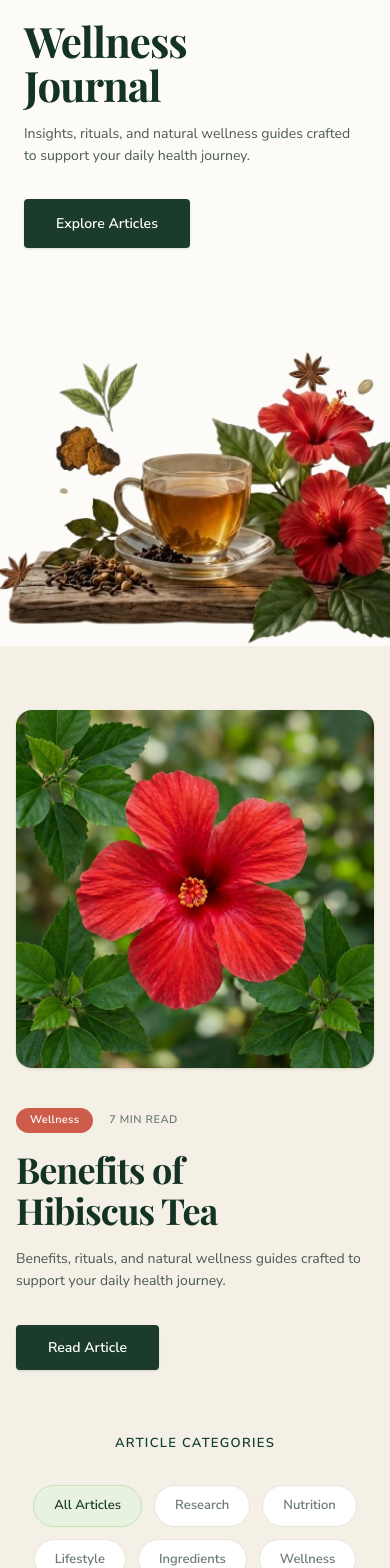
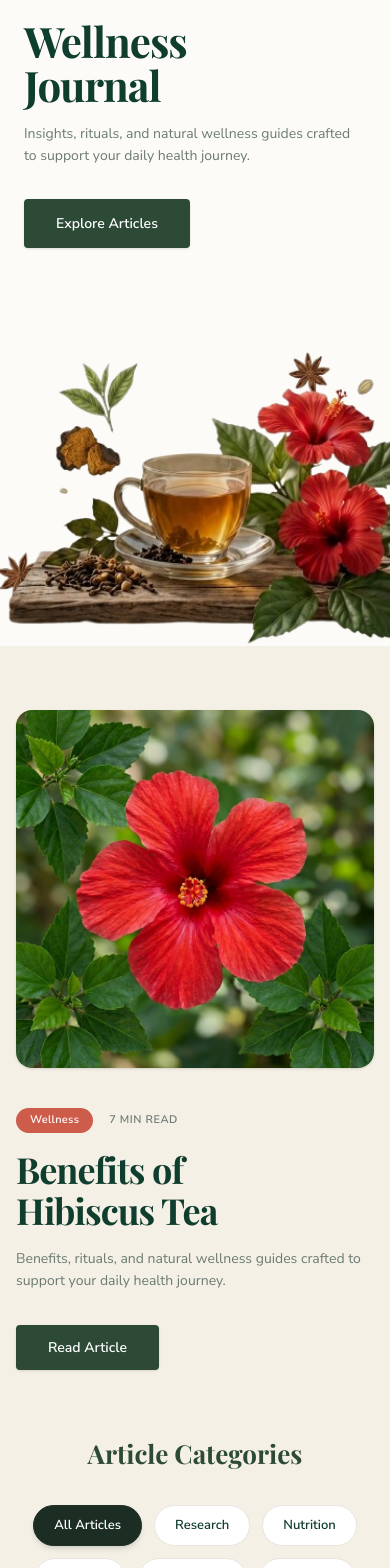
Before and after one commit to kavya536/HerbalTea, a Next.js app in the folder frontend/: page /journal in a window 390 px wide. Shown: the part 180-1748 px from the top of the page. Built offline with nearby package versions, Linux system fonts and the light colour scheme; no server answers.

Commit message:
style(journal): align headings, paragraph contents, buttons, and subheadings style with blog page

```diff
--- a/frontend/src/app/journal/JournalView.tsx
+++ b/frontend/src/app/journal/JournalView.tsx
@@ -26,13 +26,13 @@ export default function JournalView({ posts }: JournalViewProps) {
         {/* Left Content */}
         <div className="w-full md:w-[45%] flex justify-end px-6 py-12 md:p-12 lg:pr-16 z-20">
           <div className="max-w-[400px] w-full pt-10 md:pt-0">
-            <h1 className="text-[42px] md:text-[56px] lg:text-[72px] font-bold text-[#143325] mb-4 md:mb-6 leading-[1.05] tracking-tight" style={{ fontFamily: 'Playfair Display, serif' }}>
+            <h1 className="text-[42px] md:text-[56px] lg:text-[72px] font-bold text-[#0F3D2E] mb-4 md:mb-6 leading-[1.05] tracking-tight" style={{ fontFamily: 'Playfair Display, serif' }}>
               Wellness<br />Journal
             </h1>
-            <p className="text-[14px] md:text-[16px] text-[#4a5a51] mb-8 leading-[1.6]" style={{ fontFamily: 'Nunito Sans, sans-serif' }}>
+            <p className="text-[14px] md:text-[16px] text-[#6b7b72] mb-8 leading-[1.6]" style={{ fontFamily: 'Nunito Sans, sans-serif' }}>
               Insights, rituals, and natural wellness guides crafted to support your daily health journey.
             </p>
-            <button className="bg-[#1b3b2b] hover:bg-[#122a1f] text-white px-8 py-3.5 rounded-[4px] font-bold text-[14px] transition-colors shadow-sm inline-flex items-center">
+            <button className="bg-[#2c4a35] hover:bg-[#1c2e24] text-white px-8 py-3.5 rounded-[4px] font-bold text-[14px] transition-colors shadow-sm inline-flex items-center">
               Explore Articles
             </button>
           </div>
@@ -71,15 +71,15 @@ export default function JournalView({ posts }: JournalViewProps) {
               </span>
             </div>
 
-            <h2 className="text-[36px] md:text-[44px] lg:text-[48px] font-bold text-[#143325] mb-4 leading-[1.15] tracking-tight" style={{ fontFamily: 'Playfair Display, serif' }}>
+            <h2 className="text-[36px] md:text-[44px] lg:text-[48px] font-bold text-[#0F3D2E] mb-4 leading-[1.15] tracking-tight" style={{ fontFamily: 'Playfair Display, serif' }}>
               Benefits of<br />Hibiscus Tea
             </h2>
 
-            <p className="text-[14px] md:text-[16px] text-[#4a5a51] mb-8 leading-[1.6] max-w-[380px]" style={{ fontFamily: 'Nunito Sans, sans-serif' }}>
+            <p className="text-[14px] md:text-[16px] text-[#6b7b72] mb-8 leading-[1.6] max-w-[380px]" style={{ fontFamily: 'Nunito Sans, sans-serif' }}>
               Benefits, rituals, and natural wellness guides crafted to support your daily health journey.
             </p>
 
-            <button className="bg-[#1b3b2b] hover:bg-[#122a1f] text-white px-8 py-3 rounded-[4px] font-bold text-[14px] transition-colors shadow-sm inline-flex items-center">
+            <button className="bg-[#2c4a35] hover:bg-[#1c2e24] text-white px-8 py-3 rounded-[4px] font-bold text-[14px] transition-colors shadow-sm inline-flex items-center">
               Read Article
             </button>
           </div>
@@ -89,9 +89,9 @@ export default function JournalView({ posts }: JournalViewProps) {
       {/* ARTICLE CATEGORIES */}
       <section className="bg-transparent pt-16 md:pt-24 pb-16 md:pb-24">
         <div className="max-w-[1050px] mx-auto px-4 sm:px-6 lg:px-8">
-          <h3 className="text-[13px] font-bold text-[#0F3D2E] mb-8 tracking-widest uppercase text-center" style={{ fontFamily: 'Nunito Sans, sans-serif' }}>
+          <h2 className="text-[26px] md:text-[32px] font-bold text-[#2c4a35] mb-8 text-center" style={{ fontFamily: 'Playfair Display, serif' }}>
             Article Categories
-          </h3>
+          </h2>
 
           {/* Categories Row */}
           <div className="flex flex-wrap justify-center items-center gap-3 mb-10">
@@ -99,10 +99,10 @@ export default function JournalView({ posts }: JournalViewProps) {
               <button
                 key={cat}
                 onClick={() => setActiveCategory(cat)}
-                className={`px-5 py-2.5 rounded-full border text-[13px] font-bold transition-colors ${
+                className={`px-5 py-2.5 rounded-full border text-[13px] font-bold transition-all duration-300 ${
                   activeCategory === cat
-                    ? 'bg-[#e8f2e1] border-[#c5e1b5] text-[#1a3b2b]'
-                    : 'bg-white border-[#e8e5de] text-[#6b7b72] hover:border-[#1a3b2b] hover:text-[#1a3b2b]'
+                    ? 'bg-[#1c2e24] border-[#1c2e24] text-white shadow-md'
+                    : 'bg-white border-[#e8e5de] text-[#0F3D2E] hover:border-[#8cb73d]/50 hover:shadow-sm'
                 }`}
                 style={{ fontFamily: 'Nunito Sans, sans-serif' }}
               >
@@ -178,9 +178,9 @@ export default function JournalView({ posts }: JournalViewProps) {
       {/* WELLNESS TIPS SECTION */}
       <section className="bg-transparent pb-20 md:pb-32">
         <div className="max-w-7xl mx-auto px-4 sm:px-6 lg:px-8">
-          <h3 className="text-[13px] font-bold text-[#0F3D2E] mb-8 tracking-widest uppercase text-center" style={{ fontFamily: 'Nunito Sans, sans-serif' }}>
+          <h2 className="text-[26px] md:text-[32px] font-bold text-[#2c4a35] mb-8 text-center" style={{ fontFamily: 'Playfair Display, serif' }}>
             Wellness Tips
-          </h3>
+          </h2>
 
           <div className="grid grid-cols-2 md:grid-cols-3 lg:grid-cols-5 gap-4 md:gap-6">
             {[
@@ -196,7 +196,7 @@ export default function JournalView({ posts }: JournalViewProps) {
                   <div className="w-12 h-12 flex items-center justify-center mb-4 text-[#1b3b2b]">
                     <Icon className="w-8 h-8" strokeWidth={1.5} />
                   </div>
-                  <h4 className="text-[14px] font-bold text-[#143325] leading-[1.3]" style={{ fontFamily: 'Nunito Sans, sans-serif' }}>
+                  <h4 className="text-[14px] font-bold text-[#0F3D2E] leading-[1.3]" style={{ fontFamily: 'Nunito Sans, sans-serif' }}>
                     {tip.title}
                   </h4>
                 </div>
```
